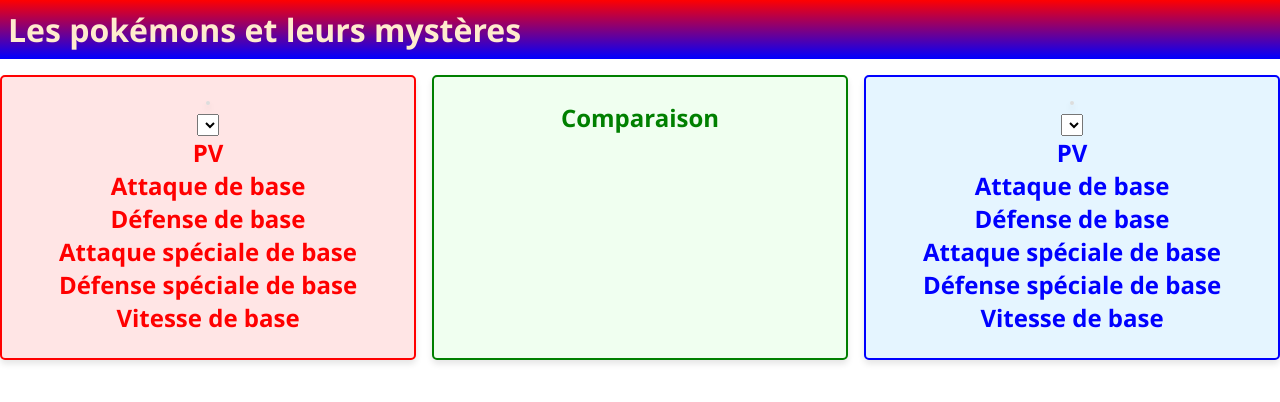
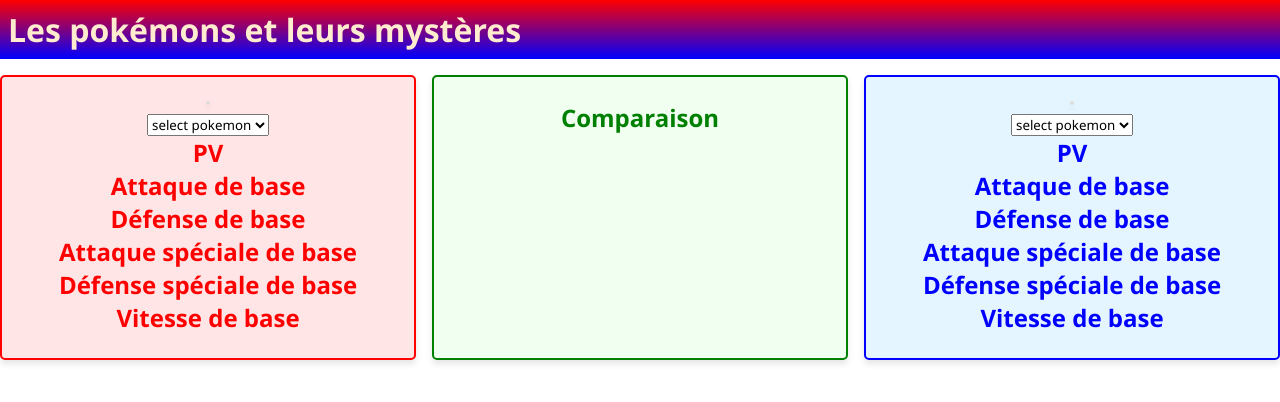
Before and after one commit to ClementLegouest/my_pokemon, a plain HTML site: page public/index.html in a window 1280 px wide. Drawn offline with nearby package versions, Linux system fonts and the light colour scheme; no server answers.

Commit message:
updating js path in html

```diff
--- a/public/index.html
+++ b/public/index.html
@@ -6,7 +6,7 @@
     <title>POKEMON</title>
     <link rel="stylesheet" href="./static/css/style.css">
     <link rel="shortcut icon" href="./favicon.ico" type="image/x-icon">
-    <script defer src="js/index.js"></script>
+    <script defer src="./static/js/index.js"></script>
     <script src="https://cdn.jsdelivr.net/npm/chart.js"></script>
 </head>
 <body>
```
